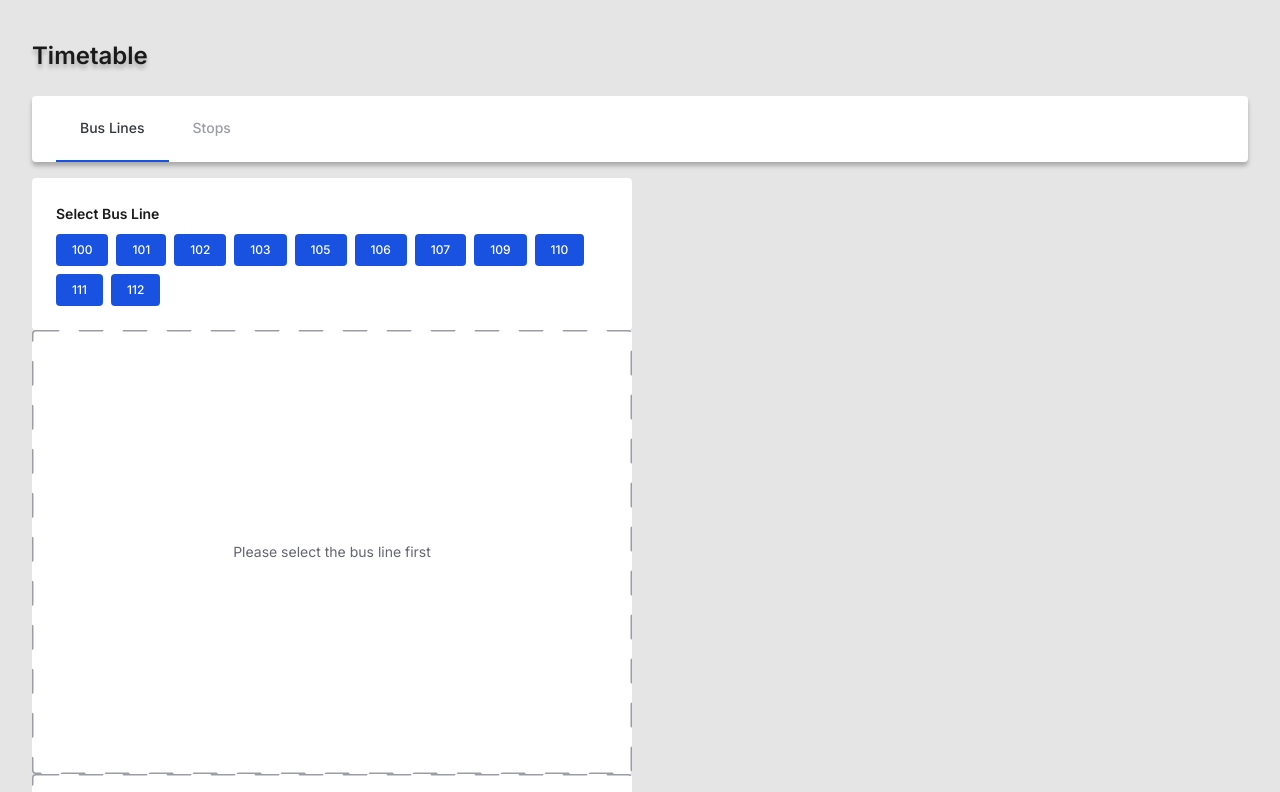
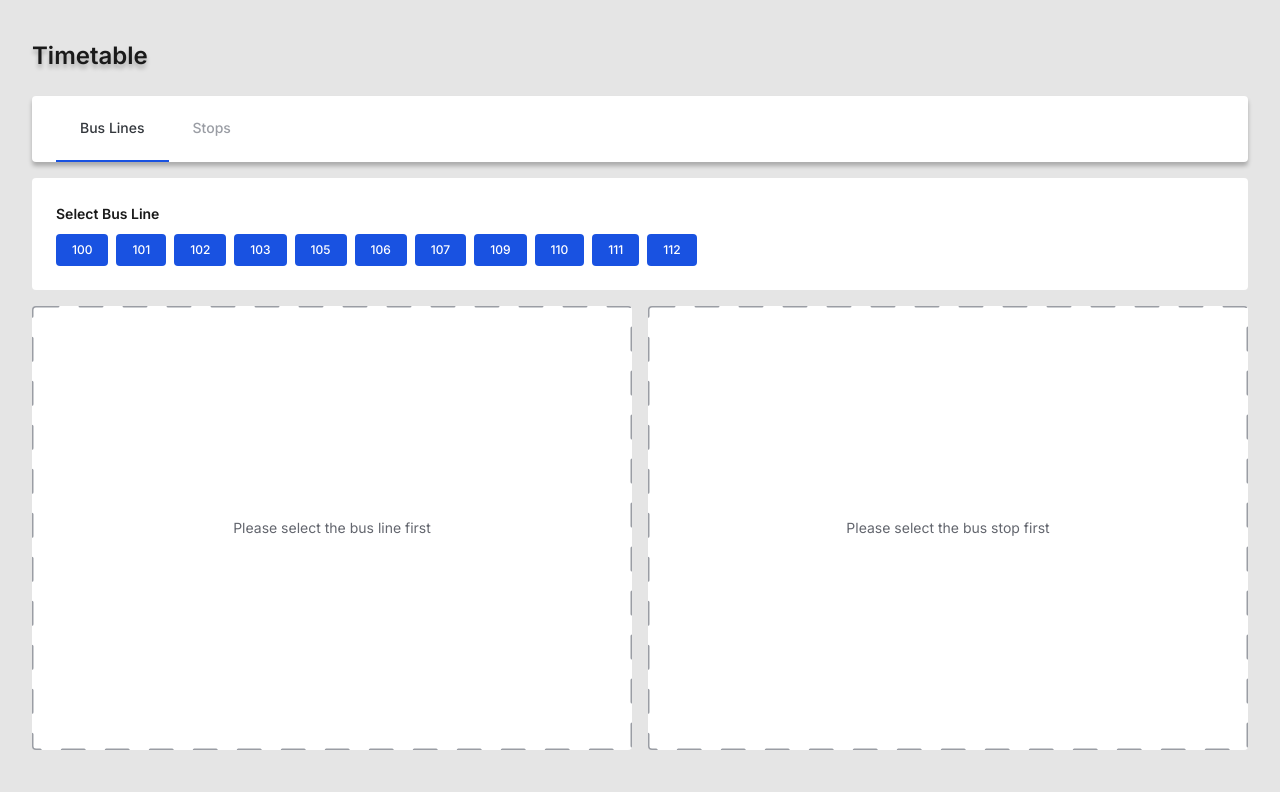
Before and after one commit to massqeen/bus-stops-timetable-app, a Vue app: page /lines in a window 1280 px wide. Shown: the top 792 px of the page. Built offline with nearby package versions, Linux system fonts and the light colour scheme; data requests are answered from the project's data file.

Commit message:
Move grid container from AppMain to BusLines

```diff
--- a/src/components/AppMain.vue
+++ b/src/components/AppMain.vue
@@ -1,50 +1,14 @@
 <script setup lang="ts">
-import { useRoute } from "vue-router";
-import { computed } from "vue";
-import { useStore } from "@/store";
-
-const store = useStore()
-
-const isLoading = computed(() => store.state.isLoading)
-const error = computed(() => store.state.error)
-
-const route = useRoute()
 </script>
 
 <template>
-  <main class="main" :class="route.path === '/lines' && !isLoading && !error ? 'grid' : ''">
+  <main class="main">
     <router-view />
   </main>
 </template>
 
-<style lang="scss">
-@import '@/styles/variables';
-@import '@/styles/mixins';
-
+<style scoped lang="scss">
 .main {
   width: 100%;
-
-  &.grid {
-    display: grid;
-    grid-template-columns: 1fr 1fr;
-    grid-template-rows: auto auto;
-    grid-column-gap: 1.6rem;
-    grid-row-gap: 1.6rem;
-    align-items: self-start;
-    grid-template-areas: 'busLines busLines'
-                        'line-stops lines';
-  }
-}
-
-.bus-lines-list-wrapper {
-  grid-area: busLines;
-}
-
-.placeholder-stops, .line-stops {
-  grid-area: line-stops;
-}
-
-.placeholder-lines {
-  grid-area: lines;
 }
 </style>
--- a/src/views/BusLines.vue
+++ b/src/views/BusLines.vue
@@ -47,7 +47,7 @@ watch(selectedLine, (newLine) => {
 <template>
   <div v-if="isLoading" class="loading-container">Loading...</div>
   <div v-if="error" class="error-container">Hello</div>
-  <div v-if="!isLoading && !error">
+  <div v-if="!isLoading && !error" class="grid">
     <BusLineList @lineSelected="handleLineSelected"/>
     <DetailsPlaceholder v-if="!selectedLine">Please select the bus line first</DetailsPlaceholder>
     <BusLineStopList v-else :stops="busStopsForSelectedLine" :selected-line-number="selectedLine.id" @stopSelected="handleStopSelected"/>
@@ -56,8 +56,32 @@ watch(selectedLine, (newLine) => {
   </div>
 </template>
 
-<style scoped lang="scss">
+<style lang="scss">
 @import '@/styles/variables';
+
+.grid {
+  display: grid;
+  grid-template-columns: 1fr 1fr;
+  grid-template-rows: auto auto;
+  grid-column-gap: 1.6rem;
+  grid-row-gap: 1.6rem;
+  align-items: self-start;
+  grid-template-areas: 'busLines busLines'
+                        'line-stops lines';
+}
+
+
+.bus-lines-list-wrapper {
+  grid-area: busLines;
+}
+
+.placeholder-stops, .line-stops {
+  grid-area: line-stops;
+}
+
+.placeholder-lines {
+  grid-area: lines;
+}
 
 .loading-container, .error-container {
   padding: 2.4rem;
```
